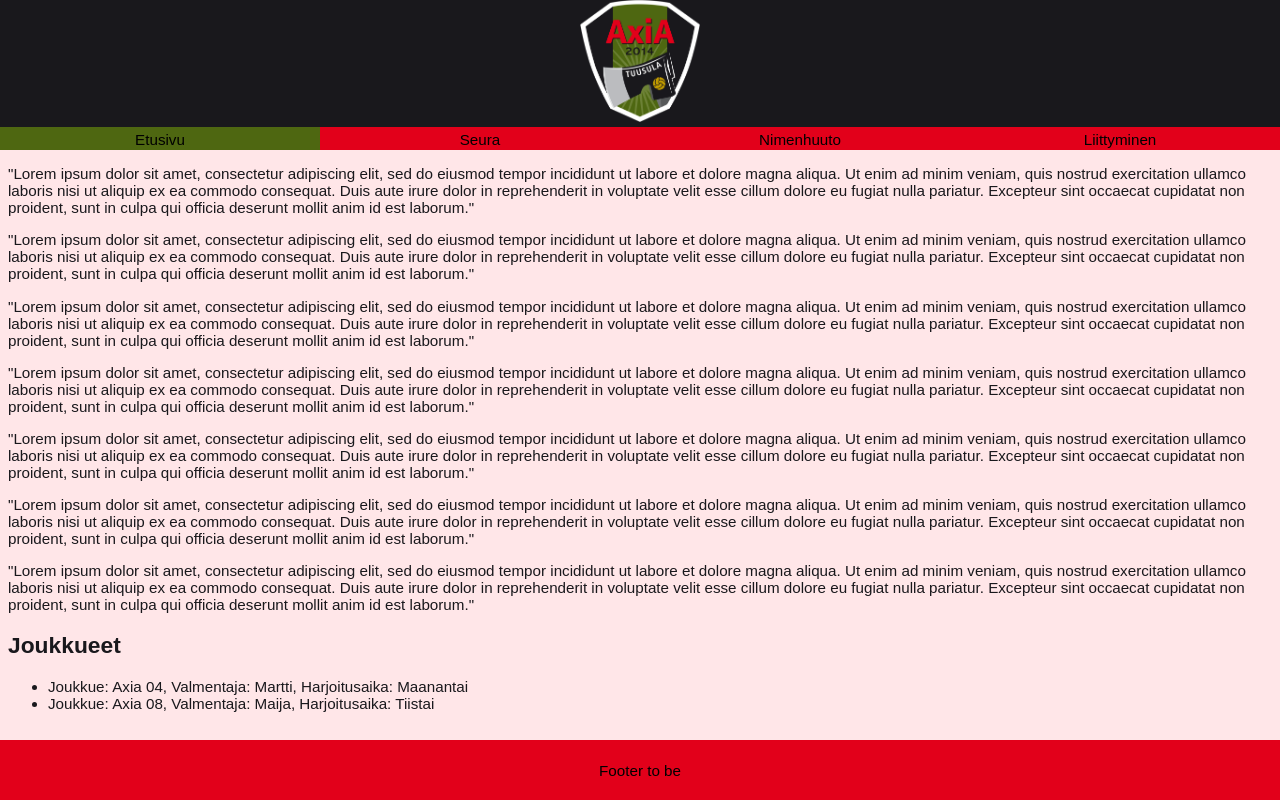
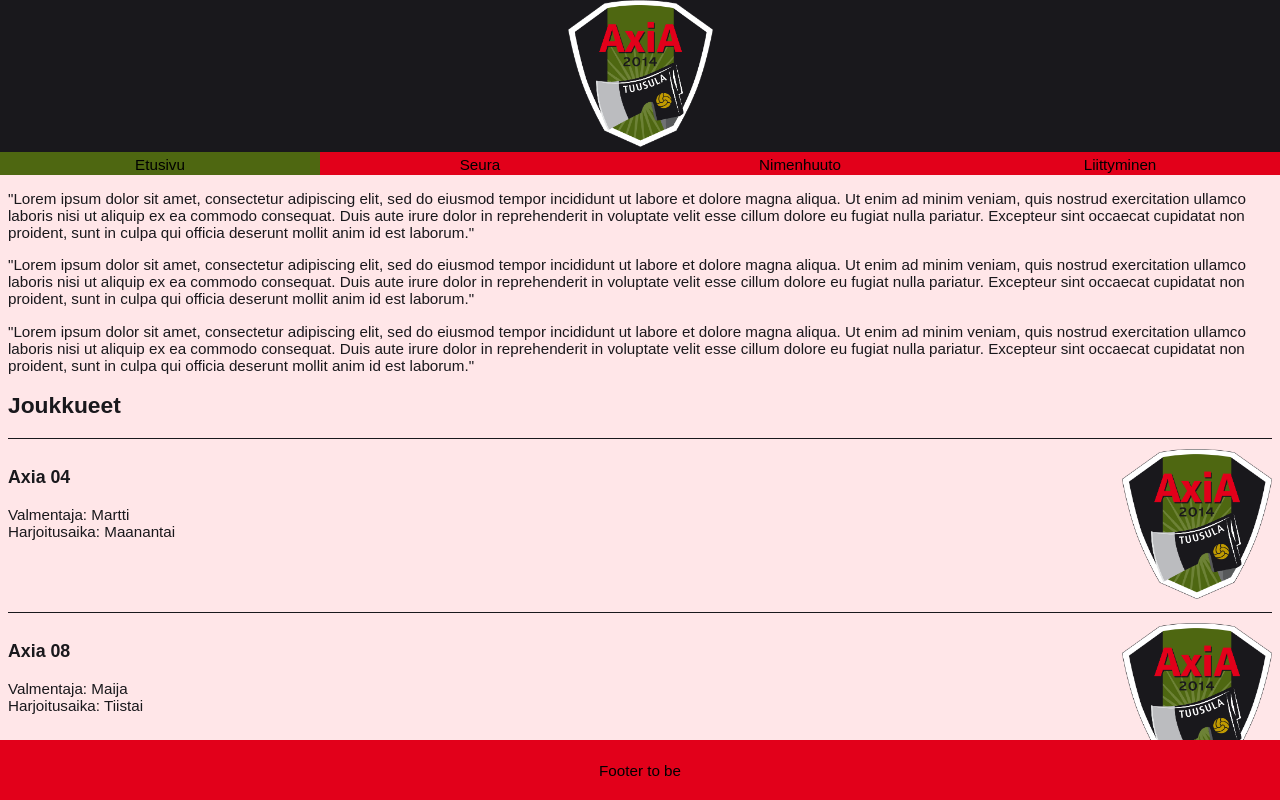
Before and after one commit to Axia-ry/axia-nettisivu, a React (Create React App) app in the folder front/: page / in a window 1280 px wide. Built offline with nearby package versions, Linux system fonts and the light colour scheme.

Commit message:
listausten parannus

```diff
--- a/front/src/components/App.css
+++ b/front/src/components/App.css
@@ -1,5 +1,5 @@
 .header {
-  height: 150px;
+  height: 175px;
 }
 
 .content {
--- /dev/null
+++ b/front/src/components/page/MainPage.css
@@ -0,0 +1,13 @@
+.team-list {
+  margin: 8px 0;
+}
+
+.team-info {
+  border-top: 1px #19181c solid;
+  padding: 10px 0;
+}
+
+.team-image {
+  width: 150px;
+  height: 150px;
+}
--- a/front/src/components/page/MainPage.js
+++ b/front/src/components/page/MainPage.js
@@ -1,4 +1,6 @@
 import React, { Component } from 'react';
+
+import './MainPage.css'
 
 import Text from '../common/Text';
 
@@ -9,12 +11,11 @@ class MainPage extends Component{
   render() {
     const mainText = `"Lorem ipsum dolor sit amet, consectetur adipiscing elit, sed do eiusmod tempor incididunt ut labore et dolore magna aliqua. Ut enim ad minim veniam, quis nostrud exercitation ullamco laboris nisi ut aliquip ex ea commodo consequat. Duis aute irure dolor in reprehenderit in voluptate velit esse cillum dolore eu fugiat nulla pariatur. Excepteur sint occaecat cupidatat non proident, sunt in culpa qui officia deserunt mollit anim id est laborum."
     "Lorem ipsum dolor sit amet, consectetur adipiscing elit, sed do eiusmod tempor incididunt ut labore et dolore magna aliqua. Ut enim ad minim veniam, quis nostrud exercitation ullamco laboris nisi ut aliquip ex ea commodo consequat. Duis aute irure dolor in reprehenderit in voluptate velit esse cillum dolore eu fugiat nulla pariatur. Excepteur sint occaecat cupidatat non proident, sunt in culpa qui officia deserunt mollit anim id est laborum."
-    "Lorem ipsum dolor sit amet, consectetur adipiscing elit, sed do eiusmod tempor incididunt ut labore et dolore magna aliqua. Ut enim ad minim veniam, quis nostrud exercitation ullamco laboris nisi ut aliquip ex ea commodo consequat. Duis aute irure dolor in reprehenderit in voluptate velit esse cillum dolore eu fugiat nulla pariatur. Excepteur sint occaecat cupidatat non proident, sunt in culpa qui officia deserunt mollit anim id est laborum."
-    "Lorem ipsum dolor sit amet, consectetur adipiscing elit, sed do eiusmod tempor incididunt ut labore et dolore magna aliqua. Ut enim ad minim veniam, quis nostrud exercitation ullamco laboris nisi ut aliquip ex ea commodo consequat. Duis aute irure dolor in reprehenderit in voluptate velit esse cillum dolore eu fugiat nulla pariatur. Excepteur sint occaecat cupidatat non proident, sunt in culpa qui officia deserunt mollit anim id est laborum."
-    "Lorem ipsum dolor sit amet, consectetur adipiscing elit, sed do eiusmod tempor incididunt ut labore et dolore magna aliqua. Ut enim ad minim veniam, quis nostrud exercitation ullamco laboris nisi ut aliquip ex ea commodo consequat. Duis aute irure dolor in reprehenderit in voluptate velit esse cillum dolore eu fugiat nulla pariatur. Excepteur sint occaecat cupidatat non proident, sunt in culpa qui officia deserunt mollit anim id est laborum."
-    "Lorem ipsum dolor sit amet, consectetur adipiscing elit, sed do eiusmod tempor incididunt ut labore et dolore magna aliqua. Ut enim ad minim veniam, quis nostrud exercitation ullamco laboris nisi ut aliquip ex ea commodo consequat. Duis aute irure dolor in reprehenderit in voluptate velit esse cillum dolore eu fugiat nulla pariatur. Excepteur sint occaecat cupidatat non proident, sunt in culpa qui officia deserunt mollit anim id est laborum."
     "Lorem ipsum dolor sit amet, consectetur adipiscing elit, sed do eiusmod tempor incididunt ut labore et dolore magna aliqua. Ut enim ad minim veniam, quis nostrud exercitation ullamco laboris nisi ut aliquip ex ea commodo consequat. Duis aute irure dolor in reprehenderit in voluptate velit esse cillum dolore eu fugiat nulla pariatur. Excepteur sint occaecat cupidatat non proident, sunt in culpa qui officia deserunt mollit anim id est laborum."`
-    const teams = [new Team('Axia 04', 'Martti', 'Maanantai'), new Team('Axia 08', 'Maija', 'Tiistai')]
+    const teams = [
+      new Team('Axia 04', 'Martti', 'Maanantai', '/images/logo.png'),
+      new Team('Axia 08', 'Maija', 'Tiistai', '/images/logo.png')
+    ]
 
     return (
       <div>
--- a/front/src/components/page/SeuraPage.js
+++ b/front/src/components/page/SeuraPage.js
@@ -3,18 +3,6 @@ import React, { Component } from 'react';
 import Text from '../common/Text'
 
 class SeuraPage extends Component{
-  constructor(props) {
-    super(props)
-
-    this.state = {test: ''}
-  }
-
-  onChange = event => {
-    const value = event.target.value
-    console.log(event.target.value === '\n')
-    this.setState({'test': value})
-  }
-
   render() {
     const mainText=`Lorem ipsum dolor sit amet, mei ad utinam instructior. Ex vim debitis docendi accusamus, sed ei vocent nusquam accommodare, dicant veniam deleniti usu ad. Has ei agam delenit. Usu mazim quaerendum eu, mei soluta tacimates disputationi at, sed ad timeam dignissim abhorreant. Est ad veritus invidunt, facilis sapientem mea et.
     Vim sumo electram accommodare ne, ne dico vidit maiorum ius. Ius quod velit noluisse ad, eu pertinacia cotidieque eos, zril ponderum praesent ad usu. Ex eam apeirian electram mediocrem. Eos id possim utroque invenire. Vivendo laboramus ei eum.
@@ -25,9 +13,6 @@ class SeuraPage extends Component{
     return (
       <div>
         <Text text={mainText}/>
-        <form>
-          <textarea value={this.state.test} onChange={this.onChange}></textarea>
-        </form>
       </div>
     )
   }
--- a/front/src/components/page/TeamInfo.js
+++ b/front/src/components/page/TeamInfo.js
@@ -1,9 +1,16 @@
 import React from 'react';
 
 const TeamInfo = ({team}) => (
-  <li>
-    Joukkue: {team.Name}, Valmentaja: {team.Coach}, Harjoitusaika: {team.PracticeTime}
-  </li>
+  <div className='flex-container team-info'>
+    <div className='flex-item'>
+      <h3>{team.Name}</h3>
+      <div>Valmentaja: {team.Coach}</div>
+      <div>Harjoitusaika: {team.PracticeTime}</div>
+    </div>
+    <div>
+      <img className='team-image' alt='kuva' src={team.ImageLink}></img>
+    </div>
+  </div>
 )
 
 export default TeamInfo
--- a/front/src/components/page/TeamList.js
+++ b/front/src/components/page/TeamList.js
@@ -5,9 +5,9 @@ import TeamInfo from './TeamInfo'
 const TeamList = ({teams}) => (
   <div>
     <h2>Joukkueet</h2>
-    <ul>
+    <div className='team-list'>
       {teams.map(team => (<TeamInfo team={team} key={team.Name}/>))}
-    </ul>
+    </div>
   </div>
 )
 
--- a/front/src/components/static/Header.css
+++ b/front/src/components/static/Header.css
@@ -1,5 +1,5 @@
 .logo {
-  width: 120px;
+  width: 145px;
 
   margin-bottom: 5px;
 }
--- a/front/src/models/Team.js
+++ b/front/src/models/Team.js
@@ -2,10 +2,12 @@ export default class Team {
   Name
   Coach
   PracticeTime
+  ImageLink
 
-  constructor(Name, Coach, PracticeTime) {
+  constructor(Name, Coach, PracticeTime, ImageLink) {
     this.Name = Name
     this.Coach = Coach
     this.PracticeTime = PracticeTime
+    this.ImageLink = ImageLink
   }
 }
```
Also changed, not shown: 7 other files (tests, documents, lock files or other folders).
